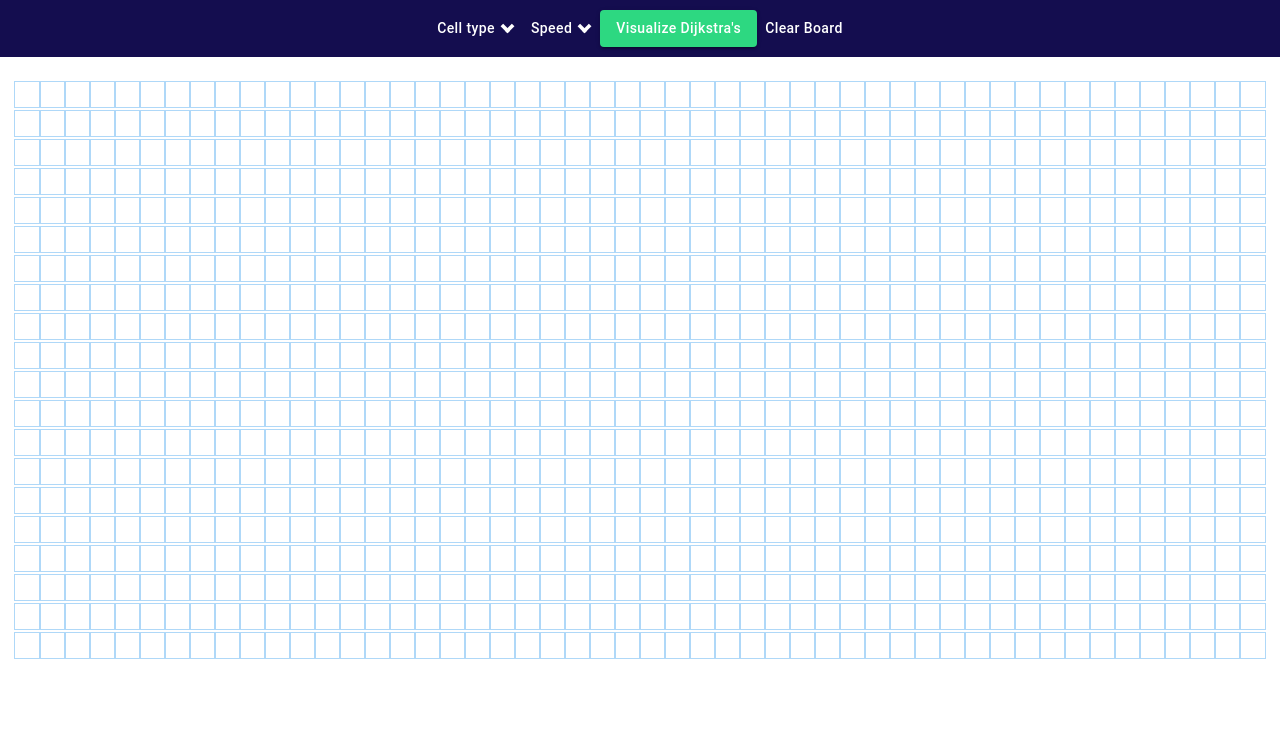
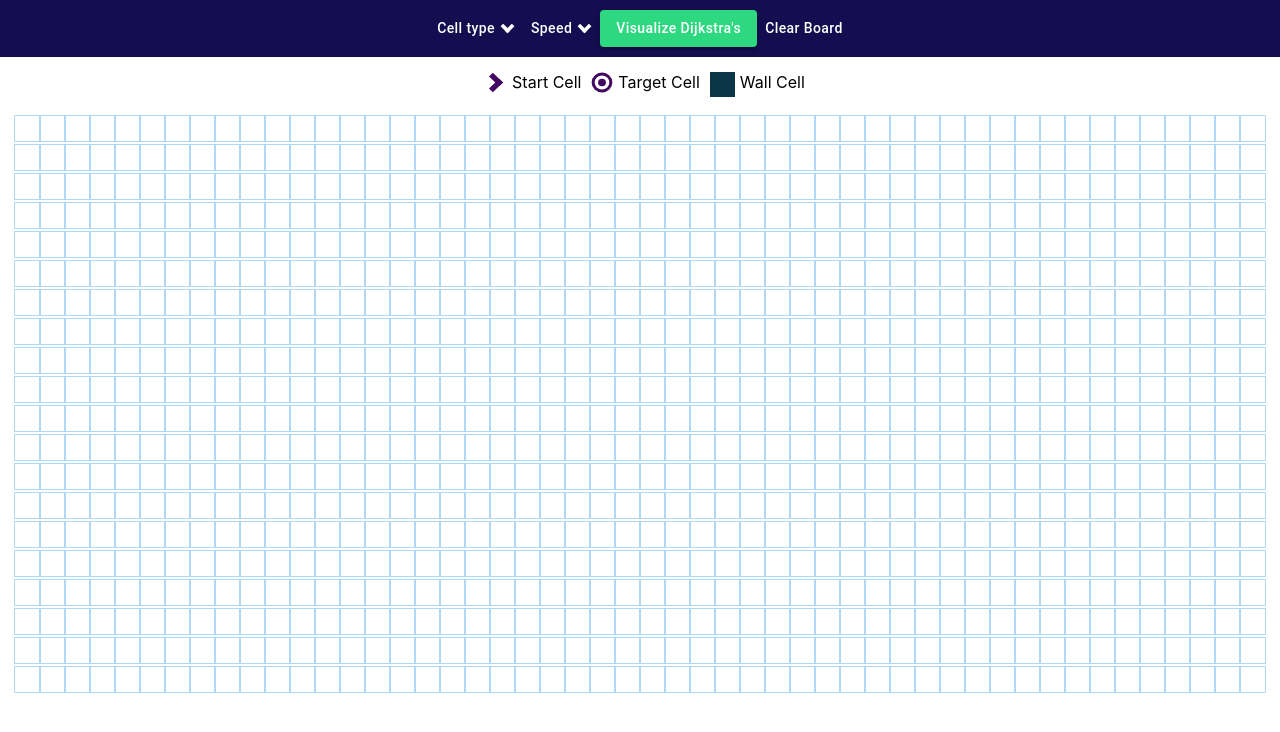
Before and after one commit to tiagovgomes/Pathfinding-Algorithms-Visualizer, a React (Create React App) app in the folder pathfinding-algorithms-visualizer/: page / in a window 1280 px wide. Shown: the top 732 px of the page. Built offline with nearby package versions, Linux system fonts and the light colour scheme.

Commit message:
changed cell to icons, added cells helper container

```diff
--- a/pathfinding-algorithms-visualizer/src/PathfindingVisualizer/Cell/Cell.jsx
+++ b/pathfinding-algorithms-visualizer/src/PathfindingVisualizer/Cell/Cell.jsx
@@ -1,5 +1,7 @@
 import React from 'react';
 import './Cell.scss';
+import startIcon from '../../styling/start.svg';
+import targetIcon from '../../styling/target.svg';
 
 export default class Cell extends React.Component {
     constructor(props) {
@@ -23,6 +25,12 @@ export default class Cell extends React.Component {
                 onMouseDown={() => onMouseDown(row, col)}
                 onMouseEnter={() => onMouseEnter(row, col)}
                 onMouseUp={() => onMouseUp()}>
+                { type ===  'cell-start' &&
+                    <img alt="startIcon" src={startIcon}></img>
+                }
+                { type ===  'cell-target' &&
+                    <img alt="targetIcon" src={targetIcon}></img>
+                }
             </div >
         )
     }
--- a/pathfinding-algorithms-visualizer/src/PathfindingVisualizer/Cell/Cell.scss
+++ b/pathfinding-algorithms-visualizer/src/PathfindingVisualizer/Cell/Cell.scss
@@ -3,14 +3,11 @@
   height: 25px;
   outline: 1px solid rgb(175, 216, 248);
   display: inline-block;
+
+  img {
+    width: 100%;
+    height: 100%;
   }
-
-  .cell-finish {
-    background-color: red;
-  }
-
-  .cell-start {
-    background-color: green;
 }
 
 .cell-visited {
--- a/pathfinding-algorithms-visualizer/src/PathfindingVisualizer/PathfindingVisualizer.jsx
+++ b/pathfinding-algorithms-visualizer/src/PathfindingVisualizer/PathfindingVisualizer.jsx
@@ -7,10 +7,14 @@ import Menu from '@mui/material/Menu';
 import MenuItem from '@mui/material/MenuItem';
 import { depthFirstSearch } from '../mazeAlgorithms/depthFirstSearch';
 import arrowDown from '../styling/arrow-down.svg';
+import startIcon from '../styling/start.svg';
+import targetIcon from '../styling/target.svg';
+
+
 
 
 const START_CELL = 'cell-start';
-const END_CELL = 'cell-finish';
+const TARGET_CELL = 'cell-target';
 const WALL_CELL = 'cell-wall';
 
 const SLOW_SPEED = 5;
@@ -30,7 +34,7 @@ export default class PathfindingVisualizer extends React.Component {
             grid: [],
             mouseIsPressed: false,
             cellTypeSelected: START_CELL,
-            speed : NORMAL_SPEED
+            speed: NORMAL_SPEED
         };
     }
 
@@ -93,7 +97,7 @@ export default class PathfindingVisualizer extends React.Component {
     visualizeDijkstra() {
         const { grid } = this.state;
         const startCell = getCellByType(this.state.grid, START_CELL);
-        const finishCell = getCellByType(this.state.grid, END_CELL);
+        const finishCell = getCellByType(this.state.grid, TARGET_CELL);
         const visitedCellsInOrder = dijkstra(grid, startCell, finishCell);
         const cellsInShortestPathOrder = getCellsInShortestPathOrder(finishCell);
         this.animateDijkstra(visitedCellsInOrder, cellsInShortestPathOrder);
@@ -122,7 +126,7 @@ export default class PathfindingVisualizer extends React.Component {
         return grid;
     };
 
-    changeSpeed(newSpeed){
+    changeSpeed(newSpeed) {
         this.setState({ speed: newSpeed });
     }
 
@@ -147,7 +151,25 @@ export default class PathfindingVisualizer extends React.Component {
 
                 </div>
                 <div className="header-helper-container">
-                    <img alt="arrowDown" src={arrowDown}></img>
+                    <div className="cell-help">
+                        <img alt="arrowDown" src={startIcon}></img>
+                        <div className="cell-help-description">
+                            Start Cell
+                        </div>
+                    </div>
+                    <div className="cell-help">
+                        <img alt="arrowDown" src={targetIcon}></img>
+                        <div className="cell-help-description">
+                            Target Cell
+                        </div>
+                    </div>
+                    <div className="cell-help">
+                        <div className="wall-cell"></div>
+                        <div className="cell-help-description">
+                            Wall Cell
+                        </div>
+                    </div>
+
                 </div>
                 <div className="grid-container">
                     {grid.map((row, rowIdx) => {
@@ -246,7 +268,7 @@ function CellTypeMenu(props) {
                 }}
             >
                 <MenuItem onClick={(e) => { handleClose(e, START_CELL) }}>Start</MenuItem>
-                <MenuItem onClick={(e) => { handleClose(e, END_CELL) }}>Goal</MenuItem>
+                <MenuItem onClick={(e) => { handleClose(e, TARGET_CELL) }}>Goal</MenuItem>
                 <MenuItem onClick={(e) => { handleClose(e, WALL_CELL) }}>Wall</MenuItem>
             </Menu>
         </div>
--- a/pathfinding-algorithms-visualizer/src/PathfindingVisualizer/PathfindingVisualizer.scss
+++ b/pathfinding-algorithms-visualizer/src/PathfindingVisualizer/PathfindingVisualizer.scss
@@ -4,17 +4,41 @@
     align-items: center;
 
     .hearder-options-container {
-        Button{
+        Button {
             color: white;
             text-transform: none;
         }
-        .green-button{
+
+        .green-button {
             background-color: #2DD881;
         }
+
         background-color: #140d4f;
         padding: 10px;
         width: calc(100% - 20px);
         text-align: center;
+    }
+
+    .header-helper-container {
+        display: flex;
+        padding: 15px;
+
+        .cell-help {
+            margin-left: 10px;
+
+            .wall-cell {
+                width: 25px;
+                height: 25px;
+                display: inline-block;
+                background-color: rgb(12, 53, 71);
+            }
+
+            .cell-help-description {
+                display: inline-block;
+                vertical-align: top;
+                margin-left: 5px;
+            }
+        }
     }
 
     .grid-container {}
```
Also changed, not shown: pathfinding-algorithms-visualizer/src/styling/start.svg (added), pathfinding-algorithms-visualizer/src/styling/target.svg (added). Lines whose indentation alone changed are shown as unchanged.
